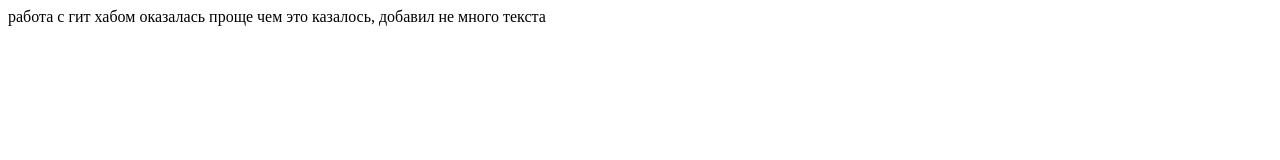
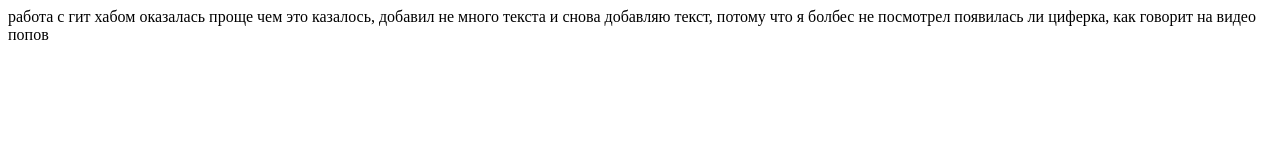
Before and after one commit to Deanatka/test1, a plain HTML site: page index.html in a window 1280 px wide. Drawn offline with Linux system fonts and the light colour scheme; files that its build step writes are made by us from their sources.

Commit message:
снова новый текст

```diff
--- a/index.html
+++ b/index.html
@@ -8,6 +8,6 @@
 		<link rel="stylesheet" href="css/style.css">
 	</head>
 	<body>
-		работа с гит хабом оказалась проще чем это казалось, добавил не много текста
+		работа с гит хабом оказалась проще чем это казалось, добавил не много текста и снова добавляю текст, потому что я болбес не посмотрел появилась ли циферка, как говорит на видео попов
 	</body>
 </html>
```
